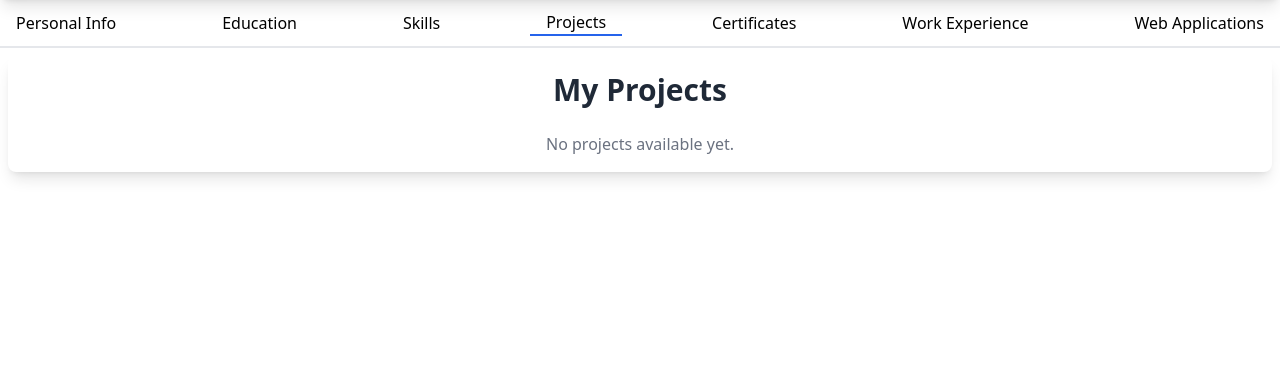
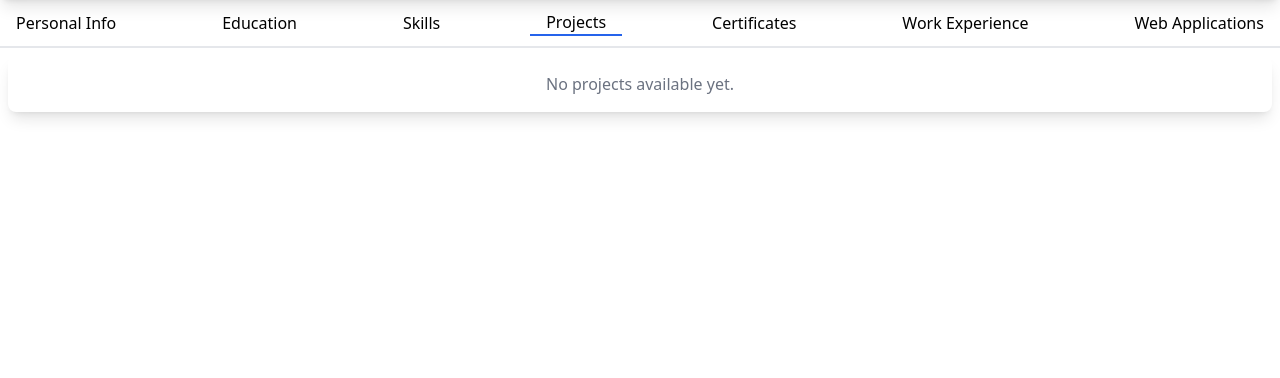
Before and after one commit to srikanthbanothu26/my_new_portfolio, a Django app: page /project-info/ in a window 1280 px wide. Shown: the part 64-442 px from the top of the page. Run offline with Django 5.2, Linux system fonts and the light colour scheme; data that the repository does not hold is empty; some libraries are stand-ins or nearby versions.

Commit message:
updated project

```diff
--- a/home/templates/projects.html
+++ b/home/templates/projects.html
@@ -1,16 +1,18 @@
 {% extends 'about.html' %}
 {% block sub_content %}
 <div class="m-2 p-4 bg-white shadow-lg rounded-lg">
-    <h2 class="text-3xl font-bold text-gray-800 mb-6 text-center">My Projects</h2>
+    {% comment %} <h2 class="text-3xl font-bold text-gray-800 mb-6 text-center">My Projects</h2> {% endcomment %}
 
     <div class="grid grid-cols-1 md:grid-cols-2 lg:grid-cols-2 gap-6">
+
         {% for x in projects %}
+        <div>
+            {% if x.name %}
+            <h3 class="text-lg font-semibold text-gray-800 mb-6">{{ x.name }}</h3>
+            {% endif %}
             <div class="p-6 bg-white rounded-lg shadow-lg border border-gray-200 transition-transform transform hover:scale-105 h-96 overflow-auto flex flex-col space-y-3">
 
                 <!-- Project Name -->
-            {% if x.name %}
-            <h3 class="text-lg font-semibold text-gray-800">{{ x.name }}</h3>
-            {% endif %}
 
                 <!-- Overview -->
                 {% if x.overview %}
@@ -66,6 +68,7 @@
                 </div>
                 {% endif %}
             </div>
+        </div>
         {% empty %}
         <p class="text-gray-500 text-center col-span-3">No projects available yet.</p>
         {% endfor %}
```
Lines whose indentation alone changed are shown as unchanged.
